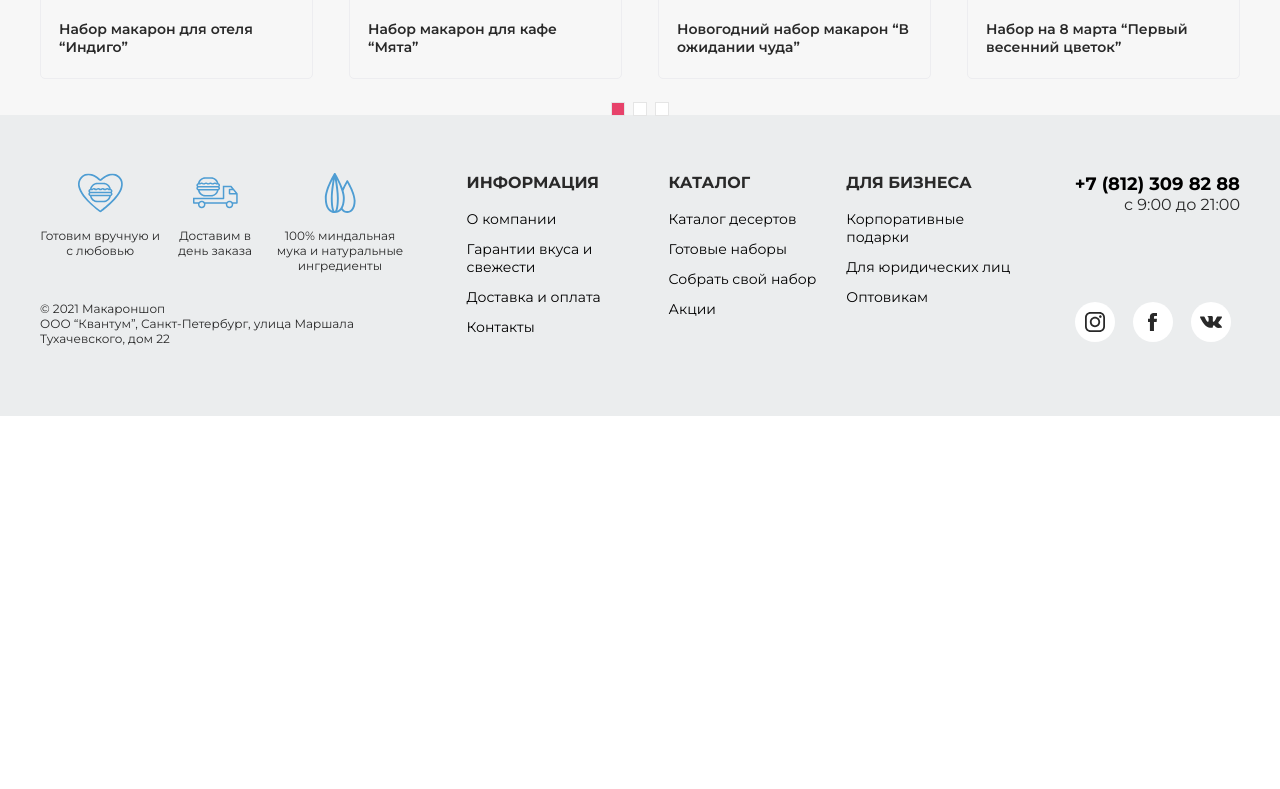
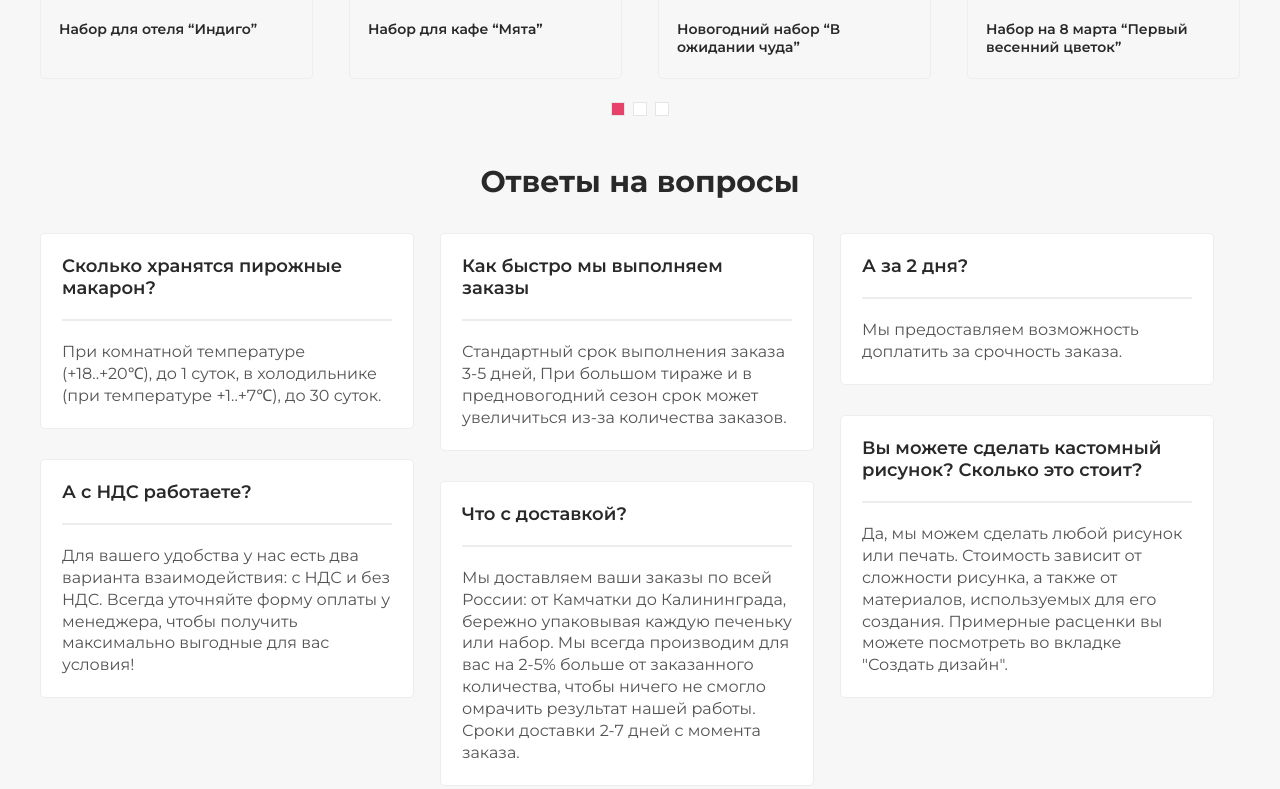
Before and after one commit to ITboo/next-macaron, a Next.js app: page /corporate-gifts in a window 1280 px wide. Shown: the part 1771-2560 px from the top of the page. Before the commit the page ends 2187 px from the top, so only its background shows below. Built offline with nearby package versions, Linux system fonts and the light colour scheme.

Commit message:
feat: add faq markup; minor changes to arrays

```diff
--- a/src/app/corporate-gifts/page.tsx
+++ b/src/app/corporate-gifts/page.tsx
@@ -36,19 +36,47 @@ const completedOrders = [
   {
     id: 0,
     className: 'hotel',
-    description: 'Набор макарон для отеля “Индиго”',
+    description: 'Набор для отеля “Индиго”',
   }, {
     id: 1,
     className: 'caffee',
-    description: 'Набор макарон для кафе “Мята”',
+    description: 'Набор для кафе “Мята”',
   }, {
     is: 2,
     className: 'newYear',
-    description: 'Новогодний набор макарон “В ожидании чуда”',
+    description: 'Новогодний набор “В ожидании чуда”',
   }, {
     id: 3,
     className: 'march',
     description: 'Набор на 8 марта “Первый весенний цветок”',
+  }
+]
+
+const faq = [
+  {
+    id: 0,
+    question: 'Сколько хранятся пирожные макарон?',
+    answer: 'При комнатной температуре (+18..+20℃), до 1 суток, в холодильнике (при температуре +1..+7℃), до 30 суток.',
+  }, {
+    id: 1,
+    question: 'А с НДС работаете?',
+    answer: 'Для вашего удобства у нас есть два варианта взаимодействия: с НДС и без НДС. Всегда уточняйте форму оплаты у менеджера, чтобы получить максимально выгодные для вас условия!',
+  }, {
+    id: 2,
+    question: 'Как быстро мы выполняем заказы',
+    answer: 'Стандартный срок выполнения заказа 3-5 дней, При большом тираже и в предновогодний сезон срок может увеличиться из-за количества заказов.',
+    }, {
+    id: 3,
+    question: 'Что с доставкой?',
+    answer: 'Мы доставляем ваши заказы по всей России: от Камчатки до Калининграда, бережно упаковывая каждую печеньку или набор. Мы всегда производим для вас на 2-5% больше от заказанного количества, чтобы ничего не смогло омрачить результат нашей работы. Сроки доставки 2-7 дней с момента заказа.',
+  }, {
+    id: 4,
+    question: 'А за 2 дня?',
+    answer: 'Мы предоставляем возможность доплатить за срочность заказа.',
+    }, {
+    id: 5,
+    question: 'Вы можете сделать кастомный рисунок? Сколько это стоит?',
+    answer: 'Да, мы можем сделать любой рисунок или печать. Стоимость зависит от сложности рисунка, а также от материалов, используемых для его создания. Примерные расценки вы можете посмотреть во вкладке "Создать дизайн".',
   }
 ]
 
@@ -109,6 +137,21 @@ const CorporateGifts = () => {
           </div>
         </div>
       </Container>
+      {/* тут должен быть компонент с брендами */}
+      <Container>
+        <div className={styles['faq__container']}>
+          <h3 className={styles['minor-heading']}>Ответы на вопросы</h3>
+          <div className={styles.faq}>
+            {faq.map(q => (
+              <div className={styles.question} key={q.id}>
+              <span className={styles['question__heading']}>{q.question}</span>
+              <div className={styles.separator}></div>
+              <span className={styles['question__answer']}>{q.answer}</span>
+            </div>
+            ))}
+          </div>
+        </div>
+      </Container>
     </section>
   )
 }
```
